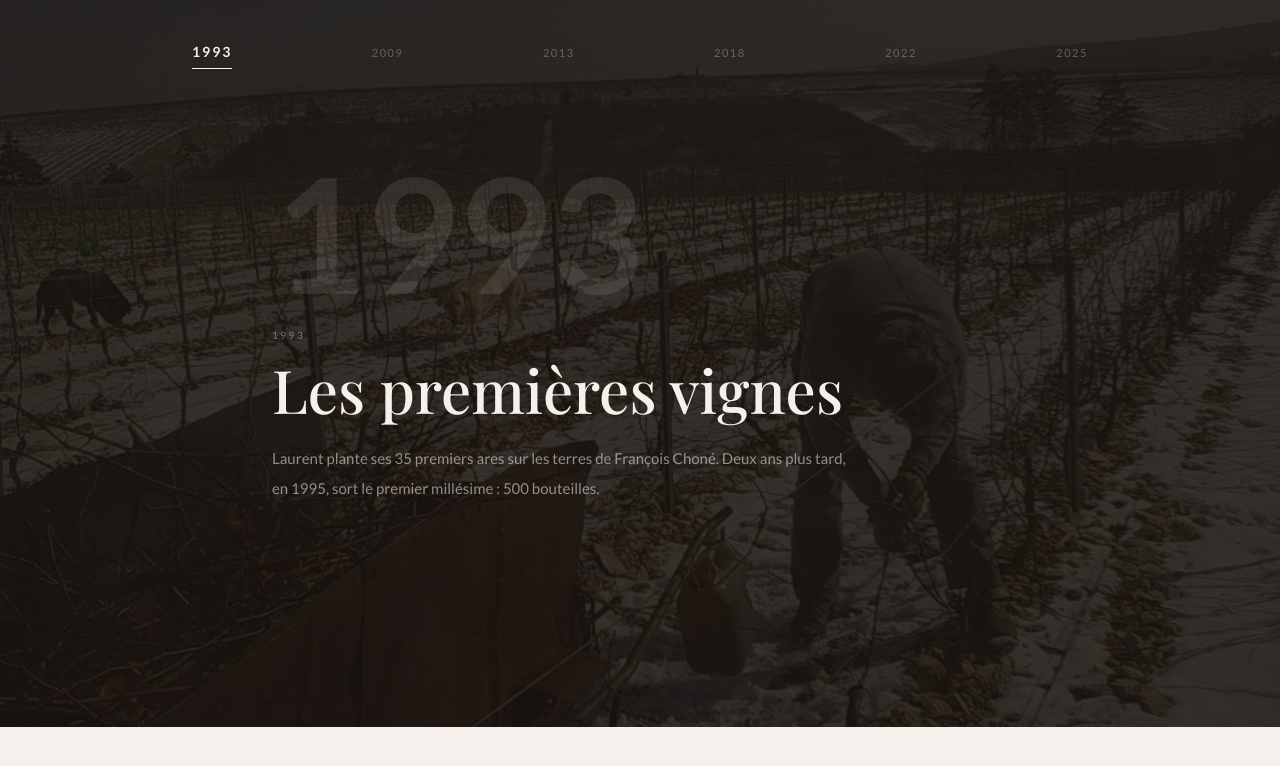
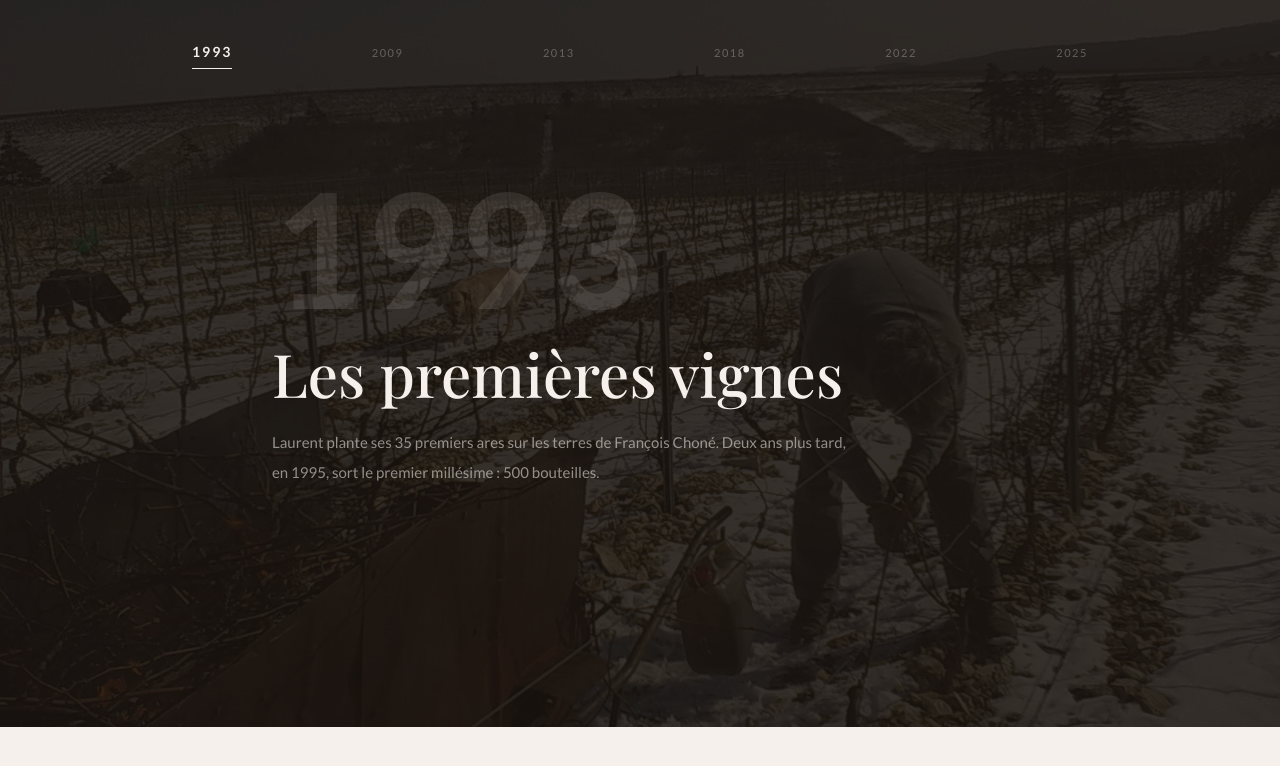
Before and after one commit to chocapic1000/ternynck, a Next.js app: page /ternynck/histoire in a window 1280 px wide. Shown: the part 1366-2132 px from the top of the page. Built offline with nearby package versions, Linux system fonts and the light colour scheme; grey boxes are pictures that could not be loaded.

Commit message:
Supprime la petite legende d'annee entre le chiffre filigrane et le titre
Sur chaque etape de la frise Histoire, l'annee n'apparait plus qu'en
filigrane geant en fond ; la legende repetee juste au-dessus du titre
est retiree.

```diff
--- a/src/components/HistoireTimeline.tsx
+++ b/src/components/HistoireTimeline.tsx
@@ -53,7 +53,6 @@ function Slide({ item }: { item: (typeof timeline)[number] }) {
         <p className="font-sans font-bold text-[100px] md:text-[160px] text-cream/10 leading-none mb-4 select-none">
           {item.year}
         </p>
-        <p className="label-caps text-cream/40 mb-4">{item.year}</p>
         <h2
           className="text-4xl md:text-6xl text-cream font-normal mb-6 leading-tight"
           style={{ fontFamily: "var(--font-display)", fontWeight: 500 }}
```
